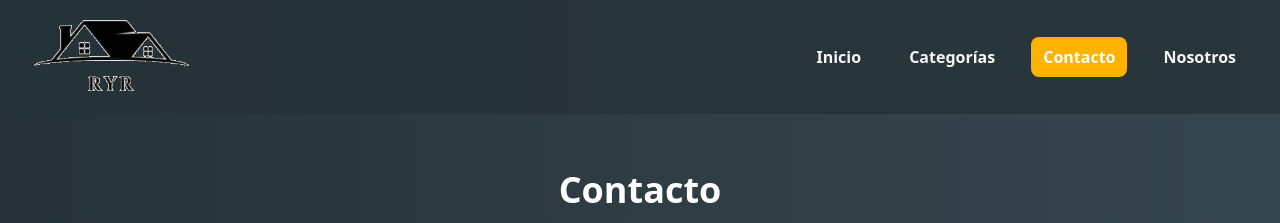
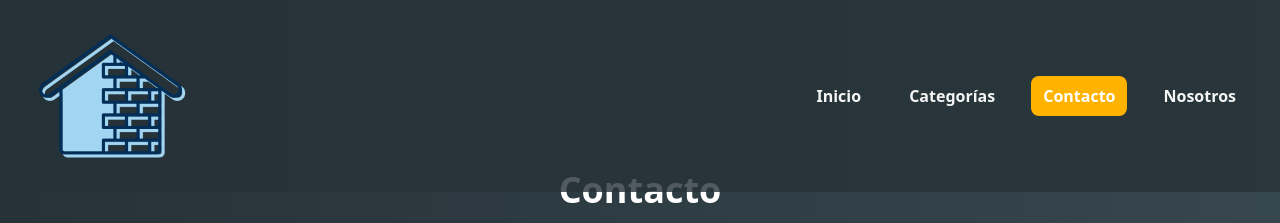
Before and after one commit to ManfretSCH/materiales-ryr, a React (Vite) app: page /materiales-ryr/contacto in a window 1280 px wide. Shown: the top 223 px of the page. Built offline with nearby package versions, Linux system fonts and the light colour scheme.

Commit message:
logo 1.2

```diff
--- a/src/components/Header.jsx
+++ b/src/components/Header.jsx
@@ -37,12 +37,12 @@ export default function Header() {
         }}
       >
         <div className="flex justify-between items-center px-4 sm:px-8 py-4">
-          {/* Logo */}
+          {/* Logo con cambio dinámico */}
           <button onClick={() => navigate("/")} className="focus:outline-none">
             <img
-              src="/materiales-ryr/img/logo_transparente.png"
+              src={scrolled ? "/img/logo_transparente.png" : "/img/logo.png"}
               alt="Logo RyR"
-              className="w-28 sm:w-40 h-auto object-contain"
+              className="w-28 sm:w-40 h-auto object-contain transition-all duration-300"
             />
           </button>
 
```
